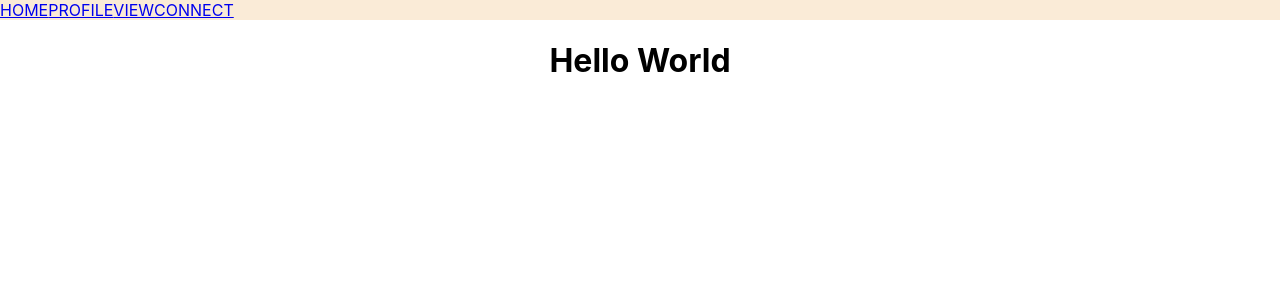
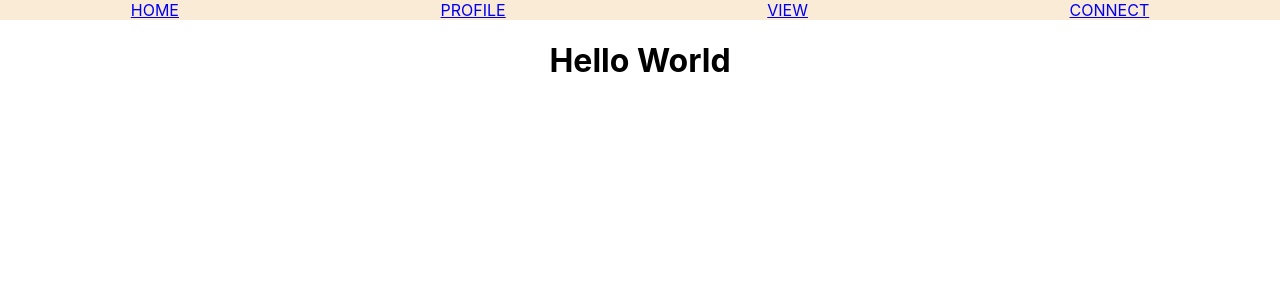
Before and after one commit to Haack79/animated-octo-guacamole, a React (Create React App) app: page / in a window 1280 px wide. Shown: the top 300 px of the page. Built offline with nearby package versions, Linux system fonts and the light colour scheme.

Commit message:
updating some styles for navbar andf ixed key issue

```diff
--- a/src/components/NavBar/NavBar.jsx
+++ b/src/components/NavBar/NavBar.jsx
@@ -3,7 +3,8 @@ import {Link} from 'react-router-dom';
 import styled from 'styled-components';
 export const NavigationBar = styled.nav`
     display: flex;
-    justify-content: flex-start;
+    justify-content: space-around;
+    color: dodgerblue;
     background-color: #FAEBD7;
 `
 export const NavBar = () => {
```
